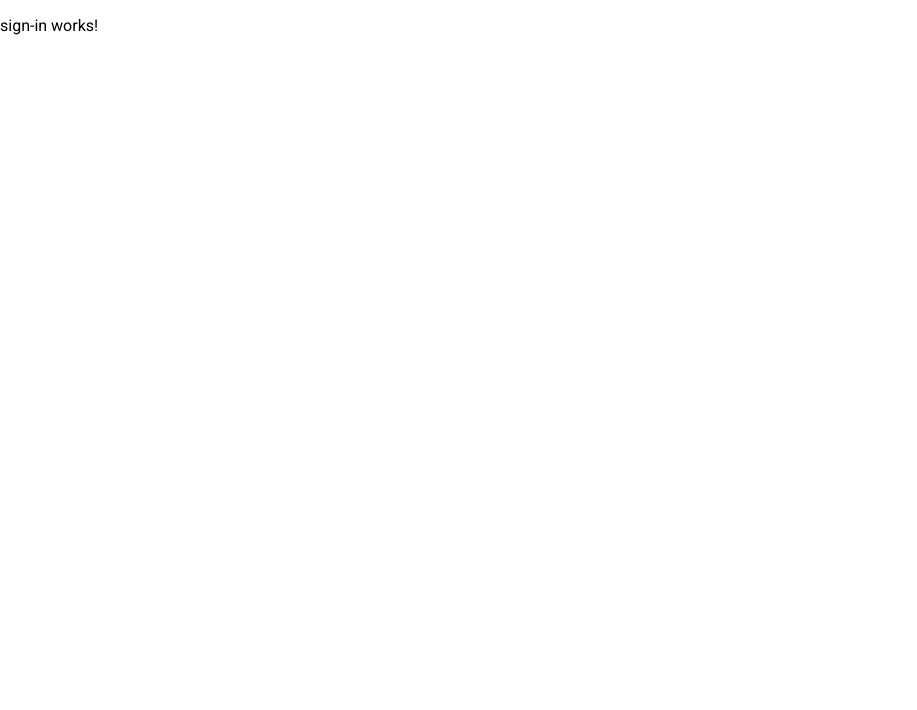
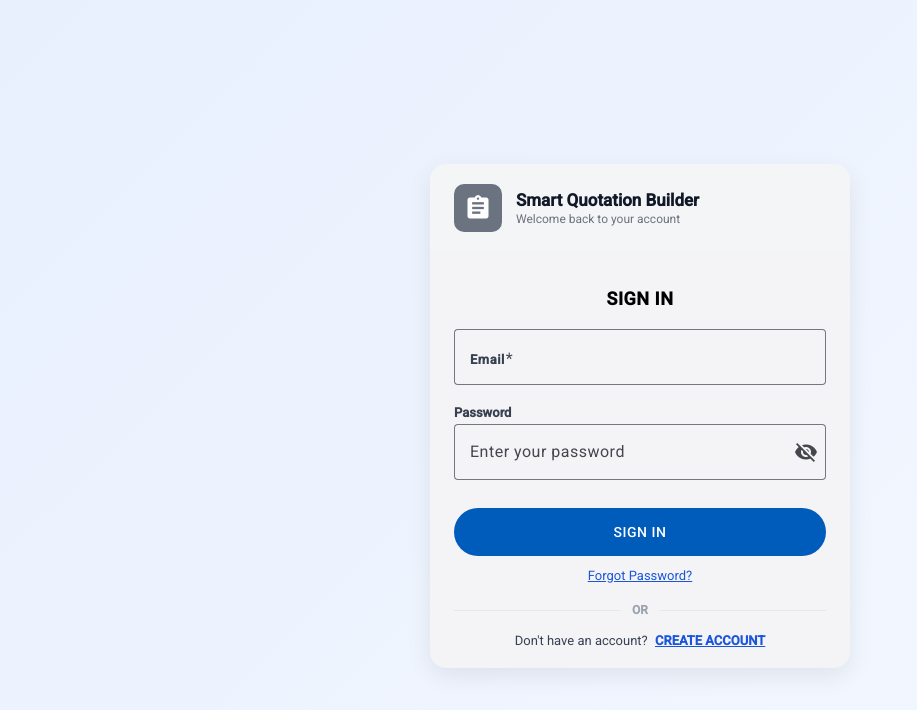
Before and after one commit to rabiyabushra/SmartQuote, an Angular app in the folder frontend-angular/: page /auth/sign-in in a window 1280 px wide. Shown: the top 710 px of the page, without its empty margins (0-917 px from the left). Built offline with nearby package versions, Linux system fonts and the light colour scheme.

Commit message:
sign in page

```diff
--- a/frontend-angular/src/app/features/auth/sign-in/sign-in.component.html
+++ b/frontend-angular/src/app/features/auth/sign-in/sign-in.component.html
@@ -1 +1,86 @@
-<p>sign-in works!</p>
+<div class="sign-in-page">
+  <mat-card class="sign-in-card">
+
+    <!-- Brand header -->
+    <div class="brand">
+      <mat-icon class="brand-icon">assignment</mat-icon>
+      <div class="brand-text">
+        <span class="brand-name">Smart Quotation Builder</span>
+        <span class="brand-tagline">Welcome back to your account</span>
+      </div>
+    </div>
+
+    <!-- Sign-in panel -->
+    <div class="sign-in-panel">
+      <h1 class="title">SIGN IN</h1>
+
+      <form [formGroup]="signInForm" (ngSubmit)="onSubmit()" class="form">
+
+
+        <mat-form-field appearance="outline" class="full-width">
+          <mat-label class="field-label">Email</mat-label>
+          <input
+            matInput
+            type="email"
+            formControlName="email"
+            placeholder="you@example.com"
+            autocomplete="email" />
+          <mat-error *ngIf="signInForm.get('email')?.hasError('required')">
+            Email is required
+          </mat-error>
+          <mat-error *ngIf="signInForm.get('email')?.hasError('email')">
+            Enter a valid email address
+          </mat-error>
+        </mat-form-field>
+
+        <label class="field-label">Password</label>
+        <mat-form-field appearance="outline" class="full-width">
+          <input
+            matInput
+            [type]="hidePassword ? 'password' : 'text'"
+            formControlName="password"
+            placeholder="Enter your password"
+            autocomplete="current-password" />
+          <button
+            mat-icon-button
+            matSuffix
+            type="button"
+            (click)="togglePasswordVisibility()"
+            [attr.aria-label]="'Hide password'"
+            [attr.aria-pressed]="!hidePassword">
+            <mat-icon>{{ hidePassword ? 'visibility_off' : 'visibility' }}</mat-icon>
+          </button>
+          <mat-error *ngIf="signInForm.get('password')?.hasError('required')">
+            Password is required
+          </mat-error>
+          <mat-error *ngIf="signInForm.get('password')?.hasError('minlength')">
+            Password must be at least 6 characters
+          </mat-error>
+        </mat-form-field>
+
+        <button
+          mat-flat-button
+          color="primary"
+          type="submit"
+          class="full-width submit-btn"
+          [disabled]="isLoading">
+          <mat-spinner *ngIf="isLoading" diameter="20" class="btn-spinner"></mat-spinner>
+          <span *ngIf="!isLoading">SIGN IN</span>
+        </button>
+
+        <a routerLink="/auth/forgot-password" class="forgot-link">Forgot Password?</a>
+      </form>
+
+      <div class="divider">
+        <span class="line"></span>
+        <span class="divider-text">OR</span>
+        <span class="line"></span>
+      </div>
+
+      <div class="footer-links">
+        Don't have an account?
+        <a routerLink="/auth/sign-up" class="create-account-link">CREATE ACCOUNT</a>
+      </div>
+    </div>
+  </mat-card>
+</div>
--- a/frontend-angular/src/app/features/auth/sign-in/sign-in.component.scss
+++ b/frontend-angular/src/app/features/auth/sign-in/sign-in.component.scss
@@ -0,0 +1,173 @@
+.sign-in-page {
+  min-height: 100vh;
+  display: flex;
+  align-items: center;
+  justify-content: center;
+  padding: 16px;
+  background: linear-gradient(135deg, #e8f0fe 0%, #f5f8ff 100%);
+}
+
+.sign-in-card {
+  width: 100%;
+  max-width: 420px;
+  padding: 0;
+  border-radius: 16px;
+  overflow: hidden;
+  box-shadow: 0 8px 24px rgba(0, 0, 0, 0.08);
+}
+
+// Header block
+.brand {
+  display: flex;
+  align-items: center;
+  gap: 14px;
+  padding: 20px 24px;
+  background: #f4f5f7;
+
+  .brand-icon {
+    background: #6b7280;
+    color: #fff;
+    border-radius: 10px;
+    padding: 10px;
+    font-size: 28px;
+    width: 28px;
+    height: 28px;
+    display: flex;
+    align-items: center;
+    justify-content: center;
+  }
+
+  .brand-text {
+    display: flex;
+    flex-direction: column;
+  }
+
+  .brand-name {
+    font-size: 17px;
+    font-weight: 700;
+    color: #111827;
+  }
+
+  .brand-tagline {
+    font-size: 12px;
+    color: #6b7280;
+    margin-top: 2px;
+  }
+}
+
+.sign-in-panel {
+  padding: 24px 24px 20px;
+}
+
+.title {
+  font-size: 18px;
+  font-weight: 700;
+  letter-spacing: 0.5px;
+  text-align: center;
+  margin-bottom: 20px;
+}
+
+.form {
+  display: flex;
+  flex-direction: column;
+}
+
+.field-label {
+  font-size: 13px;
+  font-weight: 600;
+  color: #374151;
+  margin-bottom: 4px;
+}
+
+.full-width {
+  width: 100%;
+}
+
+.submit-btn {
+  height: 48px;
+  margin-top: 8px;
+  display: flex;
+  align-items: center;
+  justify-content: center;
+  letter-spacing: 0.5px;
+}
+.submit-btn:hover{
+    transform:translateY(-1px);
+}
+
+.btn-spinner {
+  display: inline-block;
+  ::ng-deep circle {
+    stroke: #fff;
+  }
+}
+
+.forgot-link {
+  display: block;
+  text-align: center;
+  margin-top: 12px;
+  font-size: 13px;
+  color: #1a56db;
+  text-decoration: underline;
+
+  &:hover {
+    color: #143f9e;
+  }
+}
+
+.divider {
+  display: flex;
+  align-items: center;
+  gap: 12px;
+  margin: 20px 0 16px;
+
+  .line {
+    flex: 1;
+    height: 1px;
+    background: #e5e7eb;
+  }
+
+  .divider-text {
+    font-size: 12px;
+    font-weight: 600;
+    color: #9ca3af;
+  }
+}
+
+.footer-links {
+  text-align: center;
+  font-size: 13px;
+  color: #374151;
+
+  .create-account-link {
+    color: #1a56db;
+    font-weight: 600;
+    text-decoration: underline;
+    margin-left: 4px;
+
+    &:hover {
+      color: #143f9e;
+    }
+  }
+}
+
+// Responsive: small phones
+@media (max-width: 380px) {
+  .sign-in-panel {
+    padding: 20px 18px 16px;
+  }
+
+  .brand {
+    padding: 16px 18px;
+  }
+}
+.sign-in-card{
+
+transition:0.3s;
+
+}
+.sign-in-card:hover{
+
+transform:translateY(-2px);
+
+}
--- a/frontend-angular/src/app/features/auth/sign-in/sign-in.component.ts
+++ b/frontend-angular/src/app/features/auth/sign-in/sign-in.component.ts
@@ -1,11 +1,64 @@
-import { Component } from '@angular/core';
+import { Component, inject } from '@angular/core';
+import { CommonModule } from '@angular/common';
+import { FormBuilder, FormGroup, ReactiveFormsModule, Validators } from '@angular/forms';
+import { Router, RouterLink } from '@angular/router';
+
+import { MatCardModule } from '@angular/material/card';
+import { MatFormFieldModule } from '@angular/material/form-field';
+import { MatInputModule } from '@angular/material/input';
+import { MatButtonModule } from '@angular/material/button';
+import { MatIconModule } from '@angular/material/icon';
+import { MatProgressSpinnerModule } from '@angular/material/progress-spinner';
+import { MatSnackBar, MatSnackBarModule } from '@angular/material/snack-bar';
 
 @Component({
   selector: 'app-sign-in',
-  imports: [],
+  standalone: true,
+  imports: [
+    CommonModule,
+    ReactiveFormsModule,
+    RouterLink,
+    MatCardModule,
+    MatFormFieldModule,
+    MatInputModule,
+    MatButtonModule,
+    MatIconModule,
+    MatProgressSpinnerModule,
+    MatSnackBarModule
+  ],
   templateUrl: './sign-in.component.html',
   styleUrl: './sign-in.component.scss'
 })
 export class SignInComponent {
+  private fb = inject(FormBuilder);
+  private router = inject(Router);
+  private snackBar = inject(MatSnackBar);
 
+  isLoading = false;
+  hidePassword = true;
+
+  signInForm: FormGroup = this.fb.group({
+    email: ['', [Validators.required, Validators.email]],
+    password: ['', [Validators.required, Validators.minLength(6)]]
+  });
+
+  togglePasswordVisibility(): void {
+    this.hidePassword = !this.hidePassword;
+  }
+
+  onSubmit(): void {
+    if (this.signInForm.invalid) {
+      this.signInForm.markAllAsTouched();
+      return;
+    }
+
+    this.isLoading = true;
+    const { email, password } = this.signInForm.value;
+
+    // TODO: replace with AuthService.signIn(email, password)
+    setTimeout(() => {
+      this.isLoading = false;
+      this.router.navigate(['/dashboard']);
+    }, 800);
+  }
 }
```
